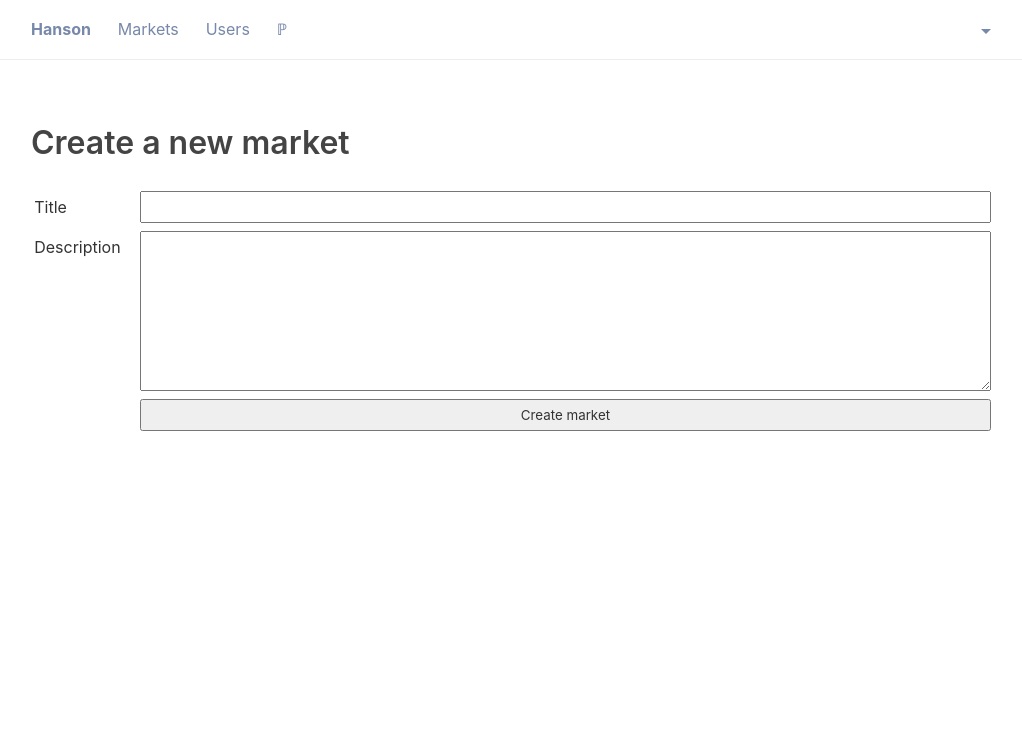
After one commit to ruuda/hanson, a Flask app: template hanson/templates/market_new.html in a window 1280 px wide. The commit adds this page. Shown: the top 735 px of the page, without its empty margins (129-1151 px from the left). Run offline with Flask 2, Linux system fonts and the light colour scheme; the template is opened without the code that fills it, so the values that code supplies are empty; some web fonts are replaced.

Commit message:
Begin working on "new market" page

```diff
--- a/hanson/static/style.css
+++ b/hanson/static/style.css
@@ -100,7 +100,7 @@ figcaption {
   color: #eee;
 }
 
-input, label {
+input, label, textarea {
   padding: 0.2em;
   font-family: inherit;
   color: inherit;
@@ -211,6 +211,14 @@ form#order-form
   border: 1px solid #eee;
   border-radius: 0.2rem;
   padding: 2rem;
+}
+
+form#market-form {
+  display: grid;
+  grid-template-columns: auto 1fr;
+  grid-template-rows: 2em 10em 2em;
+  grid-column-gap: 1rem;
+  grid-row-gap: 0.5rem;
 }
 
 form input[type="submit"] {
--- a/hanson/templates/market_index.html
+++ b/hanson/templates/market_index.html
@@ -3,9 +3,13 @@
 {% block title %}Markets — Hanson{% endblock %}
 
 {% block body %}
-<ul class="main-left main-top market-list">
+<h1 class="main-left main-top">Markets</h1>
+<ul class="main-left market-list">
 {% for market, cap in markets_with_caps %}
   <li><span class="num">{{cap.amount}}</span>&emsp;<a href="/market/{{market.id}}">{{market.title}}</a></li>
 {% endfor %}
 </ul>
+<p class="main-left main-end">
+  <a href="/market/new">Create a new market</a>
+</p>
 {% endblock %}
--- /dev/null
+++ b/hanson/templates/market_new.html
@@ -0,0 +1,16 @@
+{% extends "base_session.html" %}
+
+{% block title %}New market — Hanson{% endblock %}
+
+{% block body %}
+<h1 class="main-full main-top">Create a new market</h1>
+<form class="main-full main-end" id="market-form" action="/market/new" method="post">
+    <label for="title">Title</label>
+    <input name="title" id="title" type="text" required>
+
+    <label for="description">Description</label>
+    <textarea name="description" id="description" required></textarea>
+
+    <input type="submit" value="Create market">
+</form>
+{% endblock %}
```
Also changed, not shown: hanson/routes/market.py (+7 -2 lines).
